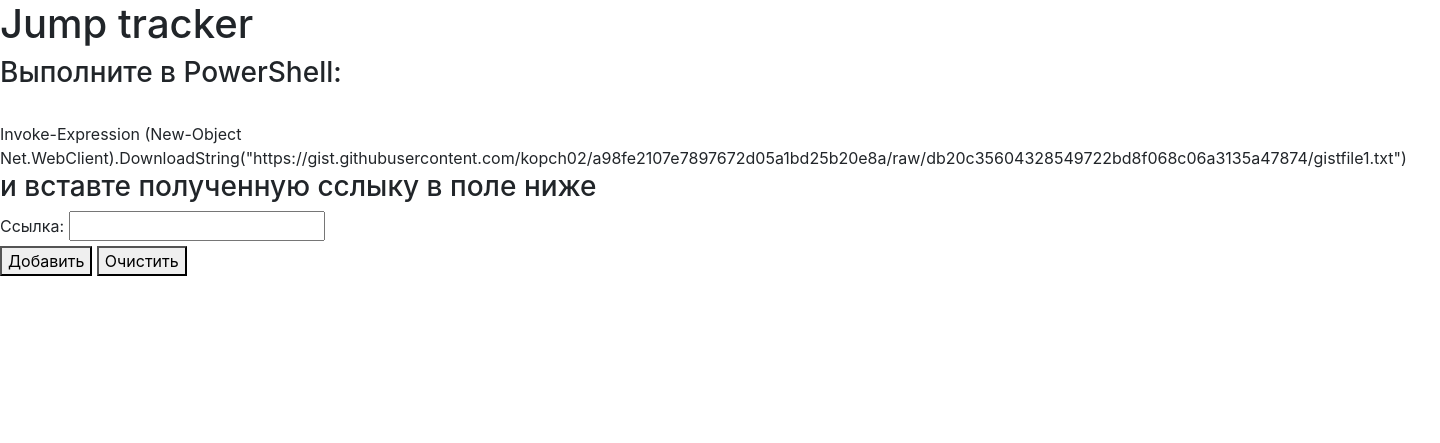
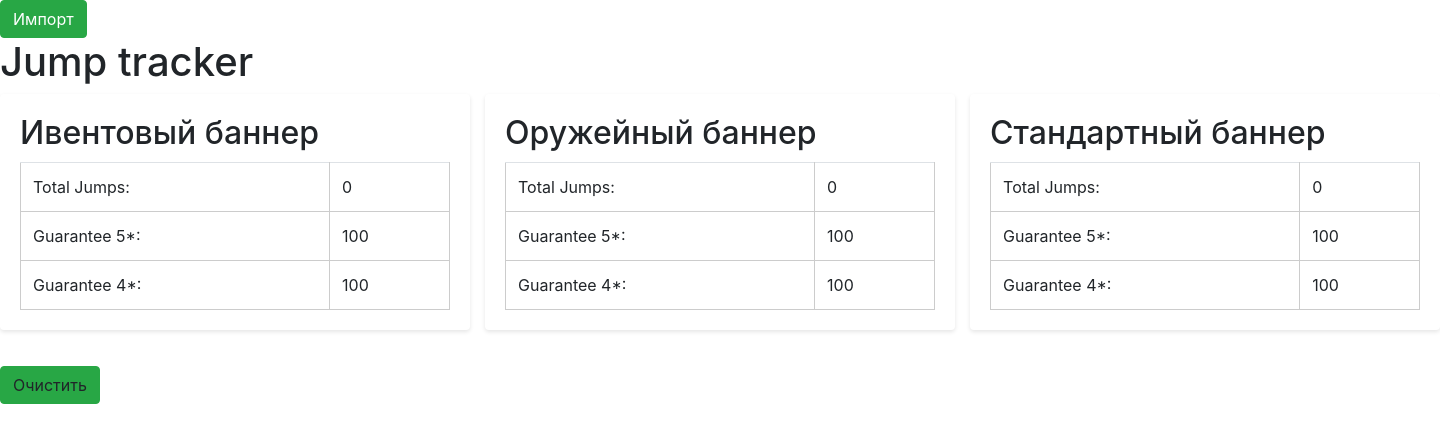
Before and after one commit to kopch02/mega_honkai, a Flask app: page / in a window 1440 px wide. Shown: the top 443 px of the page. Run offline with Flask 3, Linux system fonts and the light colour scheme; data that the repository does not hold is empty; some libraries are stand-ins or nearby versions.

Commit message:
localStorage_ver_noworking_size>200

```diff
--- a/main.py
+++ b/main.py
@@ -6,16 +6,16 @@ from forms.jump_history import Jump_History_Form
 import asyncio
 from honkaistarrail import starrail
 
+class Myclass():
+    pass
 
-async def get_jump_history_link(link):
-    async with starrail.Jump(link = link,banner = 1,lang = "ru") as hist:
-        async for key in hist.get_history():
-            for info in key:
-                print(f'[{info.type}] Name: {info.name} ({info.rank}*) - {info.time.strftime("%d.%m.%Y %H:%M:%S")}')
+JUMPS = ['jumps_event','jumps_weapon','jumps_standart']
+name_jumps_ru = ["Ивентовый баннер","Оружейный баннер","Стандартный баннер"]
 
 
 app = Flask(__name__)
 app.config['SECRET_KEY'] = 'my_secret_key'
+app.config['MAX_COOKIE_SIZE'] = 1024 * 5
 login_manager = LoginManager()
 login_manager.init_app(app)
 
@@ -31,11 +31,22 @@ def main():
 @app.route('/')
 @app.route('/index')
 def index():
-    return render_template('index.html')
+    param = {}
+    tables = []
+    for i, jump_name in enumerate(JUMPS):
+        jumps = session.get(jump_name, [])
+        table = Myclass()
+        table.name = name_jumps_ru[i]
+        table.count = len(jumps)
+        table.garant_5 = 100
+        table.garant_4 = 100
+        tables.append(table)
+    param['tables'] = tables
+    return render_template('index.html', **param)
 
 
-async def get_jump_history(link, jumps):
-    async with starrail.Jump(link = link,banner = 1,lang = "ru") as hist:
+async def get_jump_history(link, jumps, banner_num):
+    async with starrail.Jump(link = link,banner = banner_num,lang = "ru") as hist:
         async for key in hist.get_history():
             for item in key:
                 pass
@@ -52,11 +63,11 @@ def import_jump():
     form = Jump_History_Form()
     if form.validate_on_submit():
         link = form.url_history.data
-        db_sess = db_session.create_session()
-        asyncio.run(get_jump_history(link,db_sess))
-
-        db_sess.commit()
-        return redirect('/history')
+        for i, jumps_name in enumerate(JUMPS):
+            jumps = session.get(jumps_name, [])
+            asyncio.run(get_jump_history(link,jumps, 2))
+            session[jumps_name] = jumps
+        return redirect('/')
     return render_template('import.html', form = form)
 
 
@@ -70,9 +81,10 @@ def history():
 @app.route('/add_jump', methods=['POST'])
 def add_jump():
     link = request.get_json()
-    jumps = session.get('jumps', [])
-    asyncio.run(get_jump_history(link,jumps))
-    session['jumps'] = jumps
+    for i, jumps in enumerate(JUMPS):
+        jumps = session.get(jumps, [])
+        asyncio.run(get_jump_history(link,jumps, i))
+        session[jumps] = jumps
     return jsonify(success=True)
 
 @app.route('/get_jumps', methods=['GET'])
@@ -81,7 +93,9 @@ def get_jumps():
 
 @app.route('/clear_jumps', methods=['DELETE'])
 def clear_jumps():
-    session.pop('jumps', None)
+    for jumps in JUMPS:
+        session.pop(jumps, None)
+    #session.pop("jumps", None)
     return jsonify(success=True)
 
 if __name__ == '__main__':
--- /dev/null
+++ b/static/css/index.css
@@ -0,0 +1,35 @@
+.table {
+    display: flex;
+    flex-wrap: wrap;
+    justify-content: space-between;
+    width: 100%; /* добавлено */
+  }
+
+  .table-row {
+    width: calc(33.33% - 10px); /* изменено */
+    margin-bottom: 20px;
+  }
+
+  .table-cell {
+    background: #fff;
+    padding: 20px;
+    box-shadow: 0 2px 4px rgba(0, 0, 0, 0.1);
+    border-radius: 4px;
+    margin-right: 20px; /* добавлено */
+  }
+
+  .table-cell:last-child {
+    margin-right: 0; /* добавлено */
+  }
+
+  table {
+    margin-top: 10px;
+    width: 100%;
+    border-collapse: collapse;
+  }
+
+  td {
+    border: 1px solid #ccc;
+    padding: 5px 10px;
+    text-align: left;
+  }
--- a/templates/index.html
+++ b/templates/index.html
@@ -1,18 +1,34 @@
 {% extends "base.html" %}
 
 {% block side_content %}
+<link rel="stylesheet" href="{{ url_for('static', filename='css/index.css')}}" type="text/css"/>
+<a class="btn btn-success" href="/import_jump">Импорт</a>
 <h1>Jump tracker</h1>
-<h3>Выполните в PowerShell:</h3><br>
-<h8>Invoke-Expression (New-Object Net.WebClient).DownloadString("https://gist.githubusercontent.com/kopch02/a98fe2107e7897672d05a1bd25b20e8a/raw/db20c35604328549722bd8f068c06a3135a47874/gistfile1.txt")</h8>
-    <br>
-<h3>и вставте полученную сслыку в поле ниже</h3>
-<div>
-    <label for="my_link">Ссылка:</label>
-    <input type="text" id="my_link"><br>
-    <button onclick="addJump()">Добавить</button>
-    <button onclick="clearJumps()">Очистить</button>
-</div>
-<ul id="jump_list"></ul>
-<script>getJumps();</script>
+<div class="table">
+    {%for table in tables%}
+    <div class="table-row">
+      <div class="table-cell">
+        <h2>{{table.name}}</h2>
+        <table>
+          <tbody>
+            <tr>
+              <td>Total Jumps:</td>
+              <td>{{table.count}}</td>
+            </tr>
+            <tr>
+              <td>Guarantee 5*:</td>
+              <td>{{table.garant_5}}</td>
+            </tr>
+            <tr>
+              <td>Guarantee 4*:</td>
+              <td>{{table.garant_4}}</td>
+            </tr>
+          </tbody>
+        </table>
+      </div>
+    </div>
+    {%endfor%}
 
+  </div>
+  <a class="btn btn-success" onclick="clearJumps()">Очистить</a>
 {% endblock %}
```
Also changed, not shown: templates/base.html (+49 -0 lines).
